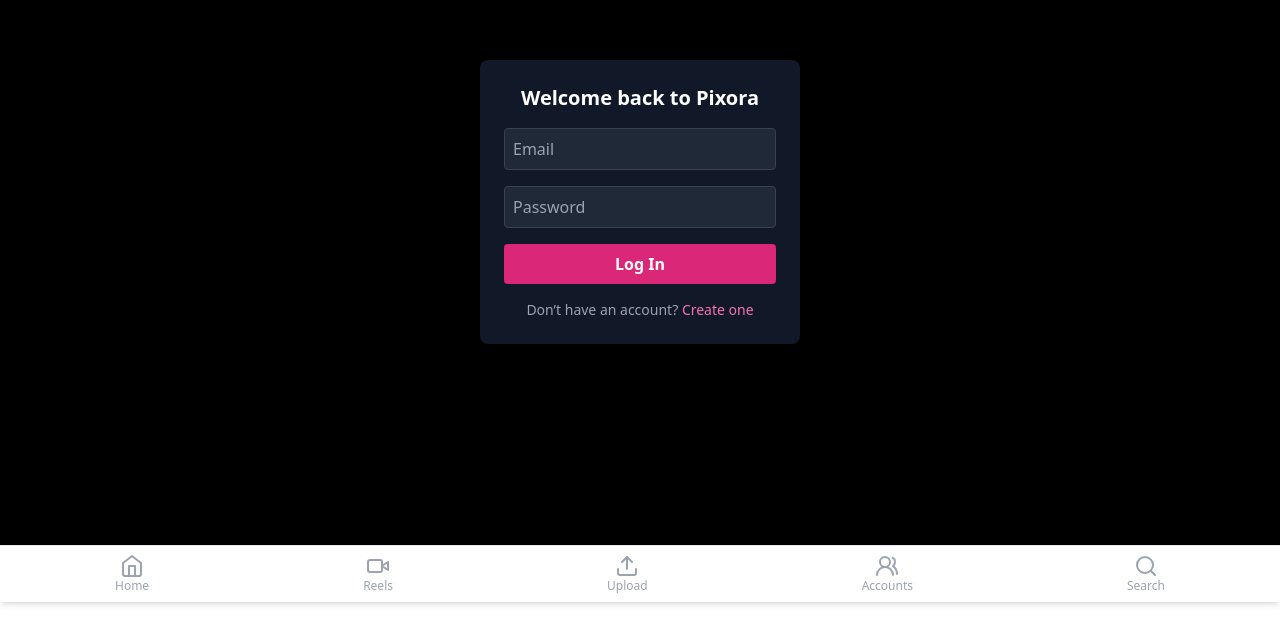
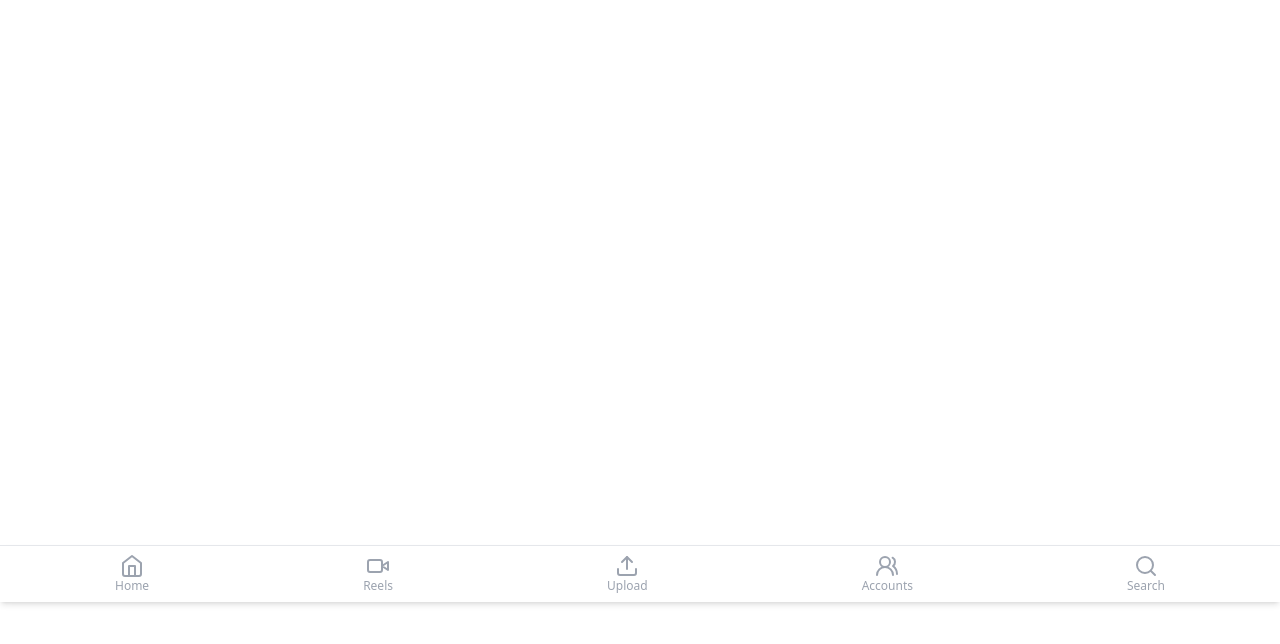
Before and after one commit to MonsterGamerz/pixora, a React (Vite) app: page /login in a window 1280 px wide. Shown: the part 198-842 px from the top of the page. After the commit the page ends 800 px from the top, so only its background shows below. Built offline with nearby package versions, Linux system fonts and the light colour scheme.

Commit message:
Update App.jsx

```diff
--- a/src/App.jsx
+++ b/src/App.jsx
@@ -2,13 +2,10 @@ import React from 'react';
 import { BrowserRouter as Router, Routes, Route } from 'react-router-dom';
 import Home from './pages/Home';
 import Upload from './pages/Upload';
-import Reels from './pages/Reels';
 import Stories from './pages/Stories';
 import Chat from './pages/Chat';
-import Login from './pages/Login';
-import Signup from './pages/Signup';
 import Account from './pages/Account';
-import Search from './pages/Search';
+import EditProfile from './pages/EditProfile';
 import CommentsPage from './pages/CommentsPage';
 import BottomNav from './components/BottomNav';
 
@@ -19,13 +16,10 @@ function App() {
         <Routes>
           <Route path="/" element={<Home />} />
           <Route path="/upload" element={<Upload />} />
-          <Route path="/reels" element={<Reels />} />
           <Route path="/stories" element={<Stories />} />
           <Route path="/chat" element={<Chat />} />
-          <Route path="/login" element={<Login />} />
-          <Route path="/signup" element={<Signup />} />
-          <Route path="/account" element={<Account />} />
-          <Route path="/search" element={<Search />} />
+          <Route path="/account/:id?" element={<Account />} />
+          <Route path="/edit-profile" element={<EditProfile />} />
           <Route path="/post/:id/comments" element={<CommentsPage />} />
         </Routes>
         <BottomNav />
```
